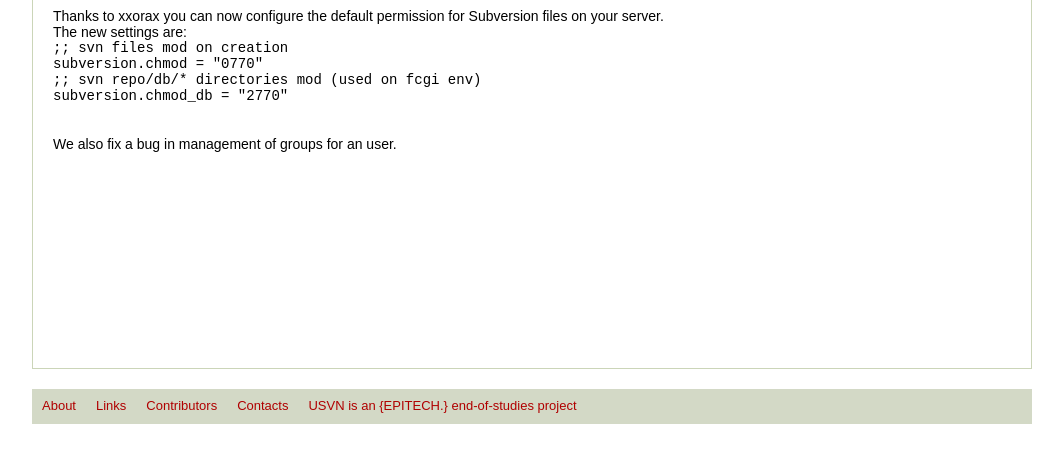
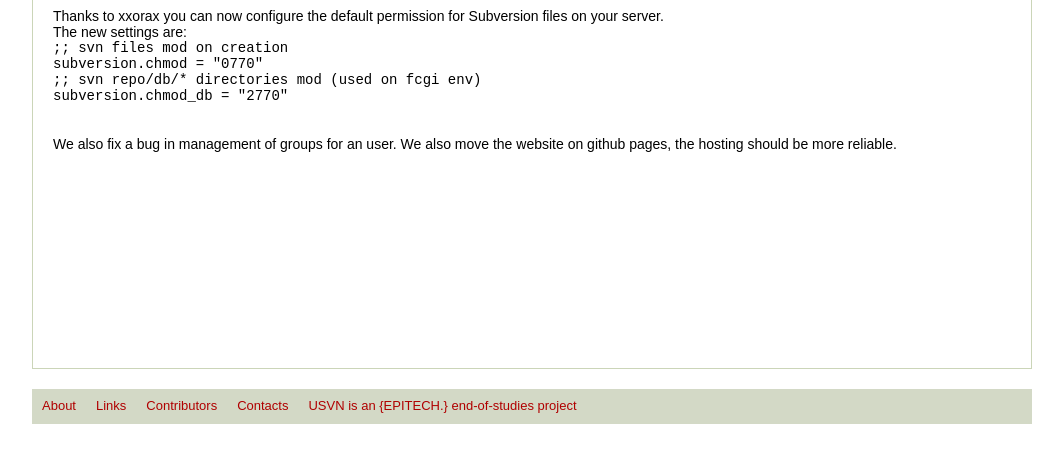
Before and after one commit to usvn/usvn.github.com, a Jekyll site: the page built from _posts/2013-01-13-usvn-1.0.6.html, in a window 1280 px wide, cut to the strip 324-787 px from the top of the page. Shown: the whole strip, without its empty margins (108-1171 px from the left). Built offline with Jekyll 4.4.1, drawn with Linux system fonts in a browser that asks for light colours.

Commit message:
Announce move to Git Hub pages

```diff
--- a/_posts/2013-01-13-usvn-1.0.6.html
+++ b/_posts/2013-01-13-usvn-1.0.6.html
@@ -18,4 +18,4 @@ subversion.chmod_db = "2770"
 </pre>
 <br>
 <br>
-We also fix a bug in management of groups for an user.
+We also fix a bug in management of groups for an user. We also move the website on github pages, the hosting should be more reliable.
```
